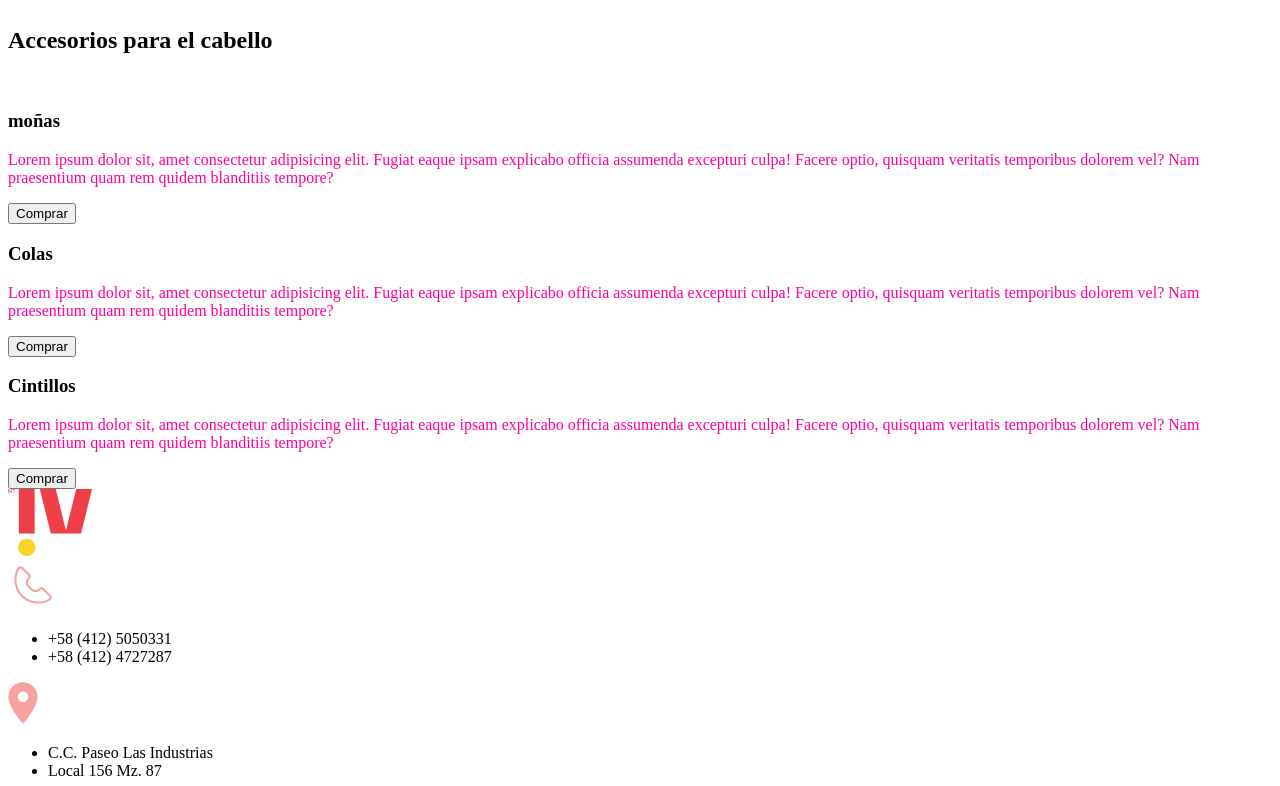
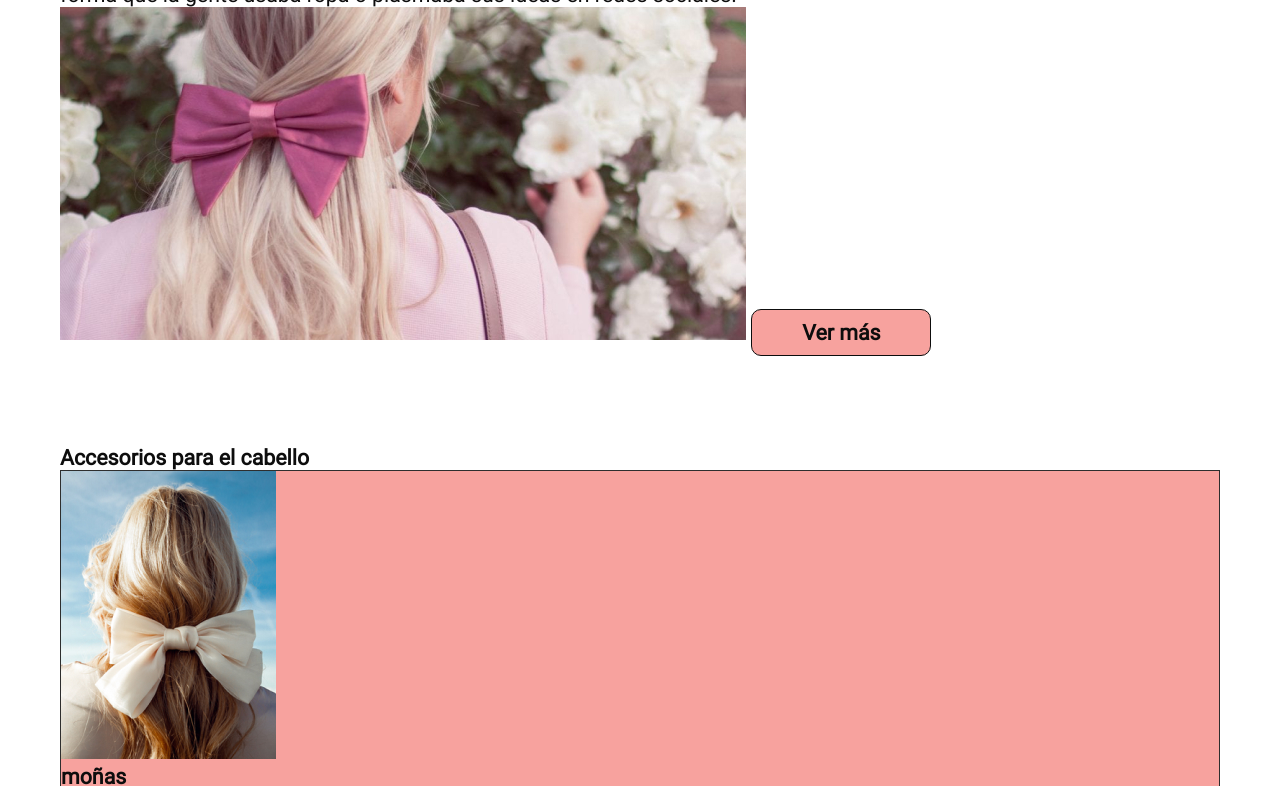
Before and after one commit to anaisvillegasacosta/primera_pagina, a plain HTML site: page index.html in a window 1280 px wide. Shown: the part 284-1070 px from the top of the page. Drawn offline with Linux system fonts and the light colour scheme.

Commit message:
diseño sudfinal del primero proyecto

```diff
--- a/index.html
+++ b/index.html
@@ -16,7 +16,7 @@
     <header>
         <nav>
 
-            <img src="" alt="">
+            <img src="/assets/svg/facebook.svg" alt="facebook">
 
             <ul>
                 <li>
@@ -45,13 +45,13 @@
 
             <div>
                 <h1>Accesorios en tendencia según la moda coquette</h1>
-                <p>Lorem ipsum dolor sit amet consectetur, adipisicing elit. Excepturi vero eveniet enim molestiae impedit temporibus doloribus omnis tenetur eligendi. Tempora, similique! Quod illum iure itaque quas est inventore accusantium. Rem.</p>
-
+                <p>Coquette es una palabra en francés que significa coqueto y como tal, así marcan el estilo que se está haciendo viral en redes sociales como nueva tendencia. Esta ola de moda desplaza a lo “aesthetic”, que hace poco marcaba tendencia en la forma que la gente usaba ropa o plasmaba sus ideas en redes sociales.</p>
+                <img src="/assets/jpg/image 1.jpg" alt="imagen principal">
                 <a href="https://es.wikipedia.org/wiki/Lazo">
-                    <button>
-                        Ver más
-                    </button>
-                </a>
+                <button>
+                Ver más
+               </button>
+            </a>
             </div>
 
             <img src="" alt="">
@@ -64,12 +64,12 @@
             <div>
 
                 <!-- Tarjeta 1 Moñas -->
-                <div>
-                    <img src="" alt="">
+                <div class="tarjeta">
 
                     <div>
+                        <img src="/assets/jpg/image 2.jpg" alt="">
                         <h3>moñas</h3>
-                        <p>Lorem ipsum dolor sit, amet consectetur adipisicing elit. Fugiat eaque ipsam explicabo officia assumenda excepturi culpa! Facere optio, quisquam veritatis temporibus dolorem vel? Nam praesentium quam rem quidem blanditiis tempore?</p>
+                        <p>un lazo de cabello cubierta de tela que se usa para sujetar tipos de cabellos medianos a largos.</p>
 
                     <a href="https://es.wikipedia.org/wiki/Mo%C3%B1a_(ropa)">
                         <button>
@@ -81,9 +81,10 @@
                 </div>
 
                 <!-- Tarjeta 2 -->
-                <div>
+                <div class="tarjeta">
+                    <img src="/assets/jpg/image 2 (1).jpg" alt="imagen Colas">
                     <h3>Colas</h3>
-                    <p>Lorem ipsum dolor sit, amet consectetur adipisicing elit. Fugiat eaque ipsam explicabo officia assumenda excepturi culpa! Facere optio, quisquam veritatis temporibus dolorem vel? Nam praesentium quam rem quidem blanditiis tempore?</p>
+                    <p>Las colas de cabello son un peinado muy común y fácil de hacer. Hay muchas variaciones de colas de cabello, como la cola alta, la cola baja, la cola de caballo, etc.</p>
                 <a href="https://es.wikipedia.org/wiki/Cola_de_caballo_(peinado)">
                 <button>
                     Comprar
@@ -93,9 +94,10 @@
                 </div>
 
                 <!-- Tarjeta 3 -->
-                <div>
+                <div class="tarjeta">
+                    <img src="/assets/jpg/image 2 (2).jpg" alt="ultima imagen">
                     <h3>Cintillos</h3>
-                    <p>Lorem ipsum dolor sit, amet consectetur adipisicing elit. Fugiat eaque ipsam explicabo officia assumenda excepturi culpa! Facere optio, quisquam veritatis temporibus dolorem vel? Nam praesentium quam rem quidem blanditiis tempore?</p>
+                    <p>Cordoncillo de seda, labrado con flores a trechos y otras labores hechas de la misma materia, que se usaba en los sombreros para ceñir la copa.</p>
                    <a href="https://revistavelvet.cl/cintillos-el-accesorio-que-volvio-o-nunca-se-fue/">
                 <button>
                     Comprar
@@ -108,6 +110,7 @@
         </section>
 
     </main>
+
     <footer>
         <nav>
             <img src="assets/png/image 3.png" alt="">
--- a/styles.css
+++ b/styles.css
@@ -1,3 +1,62 @@
-p {
-    color: rgb(255, 0, 157)
+* {
+
+    margin: 0;
+    padding: 0;
+    outline: none;
+
+    color: #0d0d0d;
+    list-style: none;
+    text-decoration: none
+    color(#2e2e2e #2e2e2e #2e2e2e);
+    font-size: 16pt;
+    font-family: roboto;
+
 }
+
+@font-face {
+    font-family: roboto;
+    src: url("/assets/fonts/Roboto-Regular.ttf");
+
+    font-weight: 400;
+}
+
+h1, h2, h3, h4 {
+    text-align: left;
+}
+
+.tarjeta {
+    border: solid 1px #2e2e2e;
+    background-color: #F7A29E;
+}
+
+body {
+    background-color: white;
+    background-size: 100%;
+    background-position:right;
+    background-repeat: repeat-y;
+}
+
+header {
+    background-color: #3B3F49;
+}
+
+button {
+    background-color: #F7A29E;
+    padding: 10px 50px;
+    border: solid 1px;
+    border-radius: 10px;
+    font-weight: bold;
+}
+
+section {
+    padding: 24pt 60px;
+}
+
+footer {
+    background-color: #3B3F49;
+}
+
+footer ul li {
+    color: #F7A29E;
+
+}
```
Also changed, not shown: assets/fondo/fe449382b3139fcaf899dabae2807a05.jpg (added), assets/fonts/Lemon Milk.otf (added), assets/fonts/Marshmallow.ttf (added), assets/fonts/Roboto-Regular.ttf (added), assets/jpg/image 1.jpg (added), assets/jpg/image 2 (1).jpg (added), assets/jpg/image 2 (2).jpg (added), assets/jpg/image 2.jpg (added).
